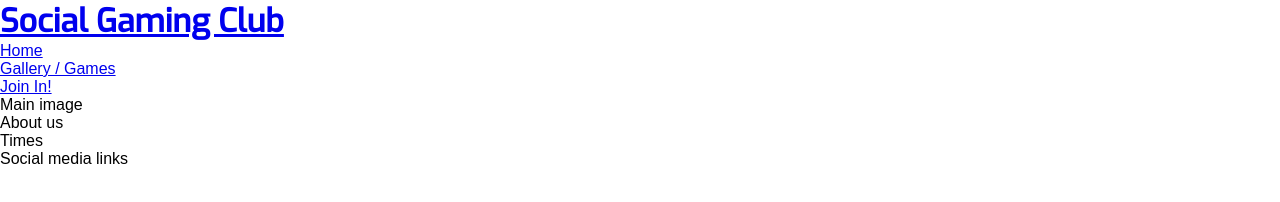
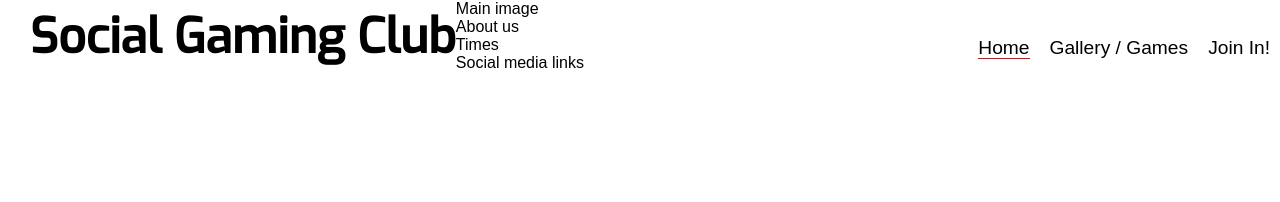
Before and after one commit to benamos216/Portfolio-Project-1, a plain HTML site: page index.html in a window 1280 px wide. Drawn offline with Linux system fonts and the light colour scheme; a web font is replaced by a local one.

Commit message:
styled menu icons and logo

```diff
--- a/assets/css/style.css
+++ b/assets/css/style.css
@@ -13,6 +13,40 @@ body {
 
 h1 {
     font-family: Exo, Sans-serif;
-    font-weight: 600;
     font-size: 300;
+    color: black;
 }
+
+#logo {
+    float: left;
+    font-size: 300%;
+    margin-left: 30px;
+}
+
+#menu {
+    font-size: 120%;
+}
+
+#menu, #logo {
+    line-height: 75px;
+}
+
+#menu li {
+    float: right;
+    list-style-type: none;
+    margin: 10px;
+}
+
+#menu a {
+    text-decoration: none;
+    color: inherit;
+}
+
+#menu a:hover {
+    border-bottom: 1px solid red;
+    color: red;
+}
+
+.active {
+    border-bottom: 1px solid red;
+}
--- a/index.html
+++ b/index.html
@@ -14,17 +14,17 @@
 <body>
     <header>
         <a href="index.html">
-            <h1>Social Gaming Club</h1>
+            <h1 id="logo">Social Gaming Club</h1>
             <nav>
-                <ul>
+                <ul id="menu">
                     <li>
-                        <a href="index.html">Home</a>
+                        <a href="#">Join In!</a>
                     </li>
                     <li>
                         <a href="#">Gallery / Games</a>
                     </li>
                     <li>
-                        <a href="#">Join In!</a>
+                        <a href="index.html" class="active">Home</a>
                     </li>
                 </ul>
             </nav>
```
